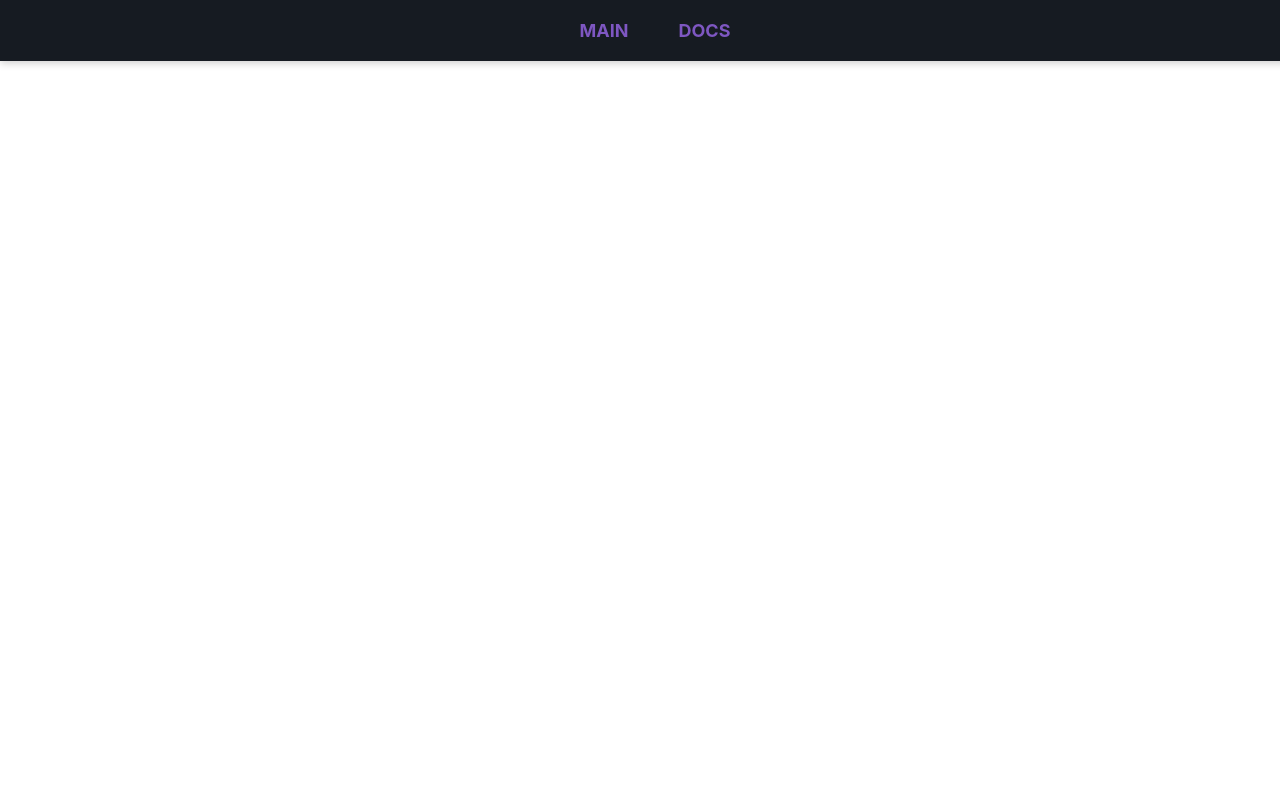
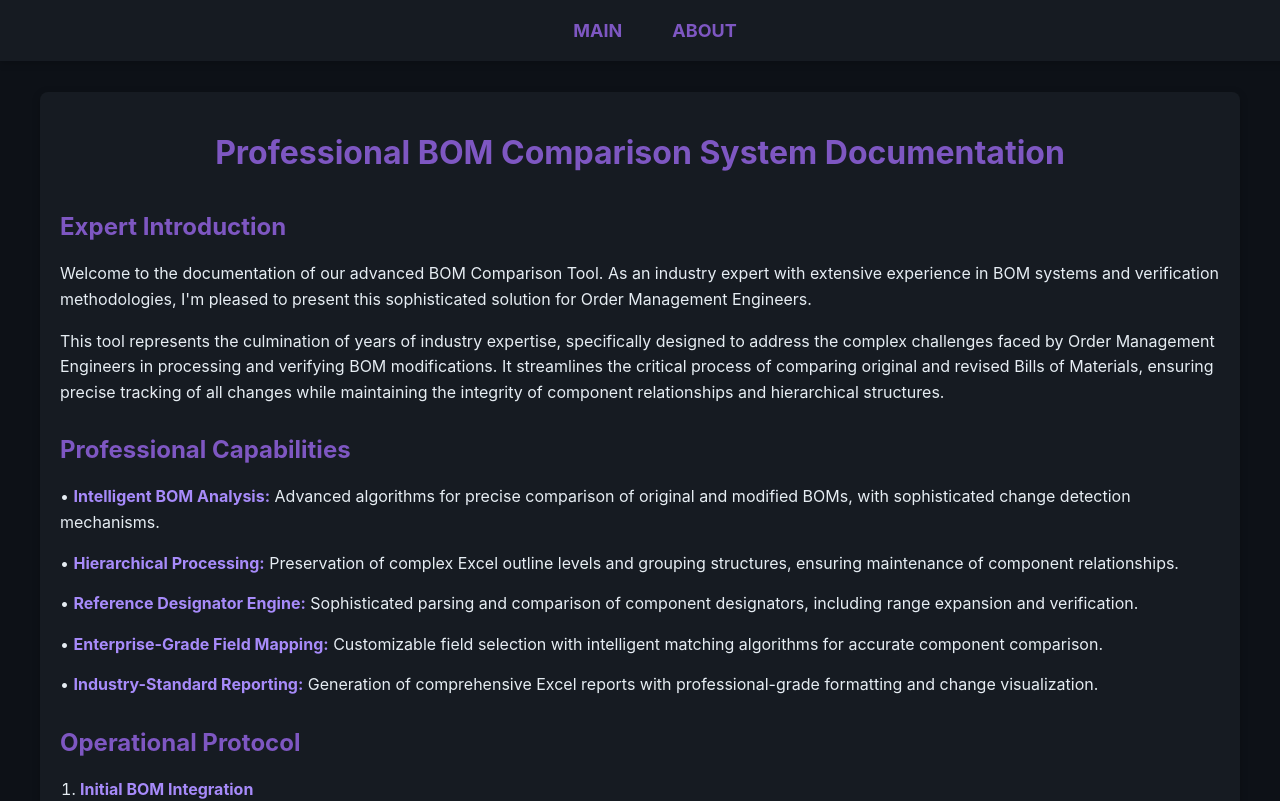
Before and after one commit to Mavline/tables_compare_app, a React (Create React App) app: page /about in a window 1280 px wide. Before the commit this address had no page. Shown: the top 801 px of the page. Built offline with nearby package versions, Linux system fonts and the light colour scheme.

Commit message:
Renamed Docs page into About. Changed expanding ranges logic to more universal.

```diff
--- a/src/App.tsx
+++ b/src/App.tsx
@@ -11,7 +11,7 @@
 import ExcelJS from 'exceljs';
 import { useTableContext } from './context/TableContext';
 import Navigation from './components/Navigation';
-import Docs from './components/Docs';
+import About from './components/About';
 
 // Define the GroupInfo type
 interface GroupInfo {
@@ -1057,7 +1057,7 @@
       <Navigation />
       <Routes>
         <Route path="/" element={<MainContent />} />
-        <Route path="/docs" element={<Docs />} />
+        <Route path="/about" element={<About />} />
       </Routes>
     </>
   );
--- a/src/components/Docs.tsx
+++ b/src/components/About.tsx
@@ -1,7 +1,7 @@
 import React from 'react';
 import '../App.css';
 
-const Docs: React.FC = () => {
+const About: React.FC = () => {
   return (
     <div className="App">
       <header className="App-header">
@@ -120,4 +120,4 @@
   );
 };
 
-export default Docs;
+export default About;
--- a/src/components/Navigation.tsx
+++ b/src/components/Navigation.tsx
@@ -42,7 +42,7 @@
           MAIN
         </Link>
         <Link
-          to="/docs"
+          to="/about"
           style={{
             color: '#7E57C2',
             textDecoration: 'none',
@@ -61,7 +61,7 @@
             e.currentTarget.style.color = '#7E57C2';
           }}
         >
-          DOCS
+          ABOUT
         </Link>
       </div>
     </nav>
```
